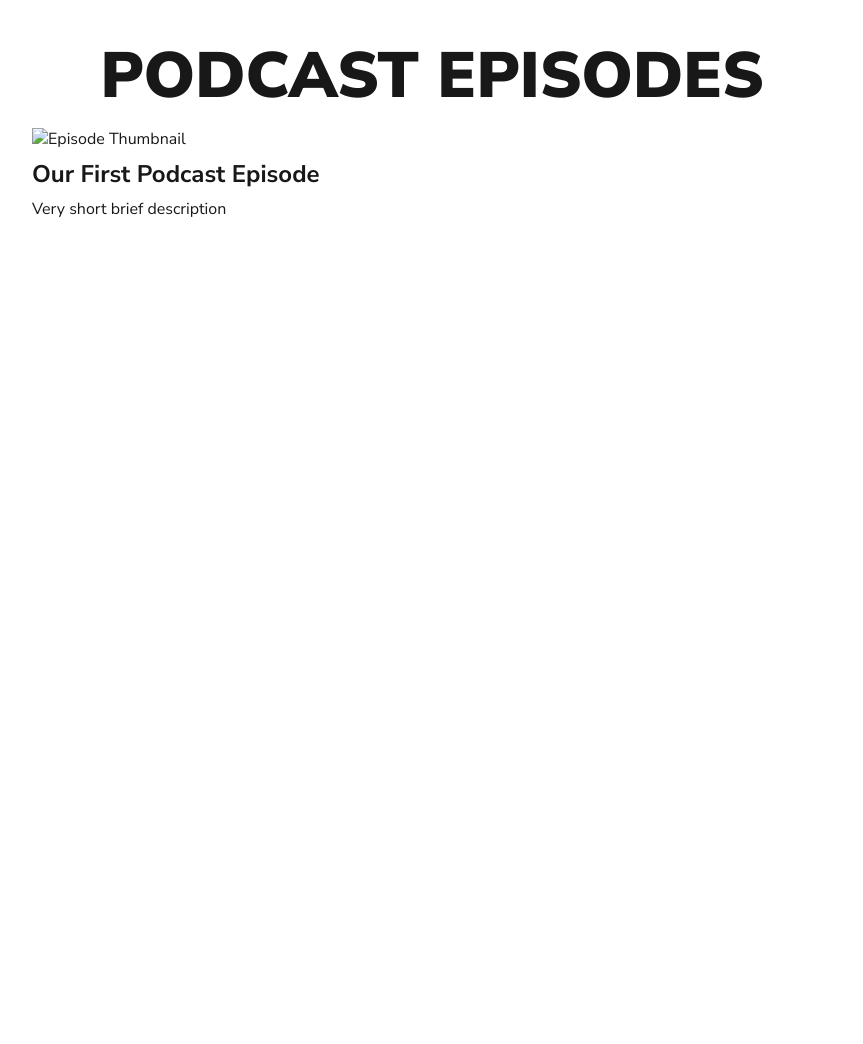
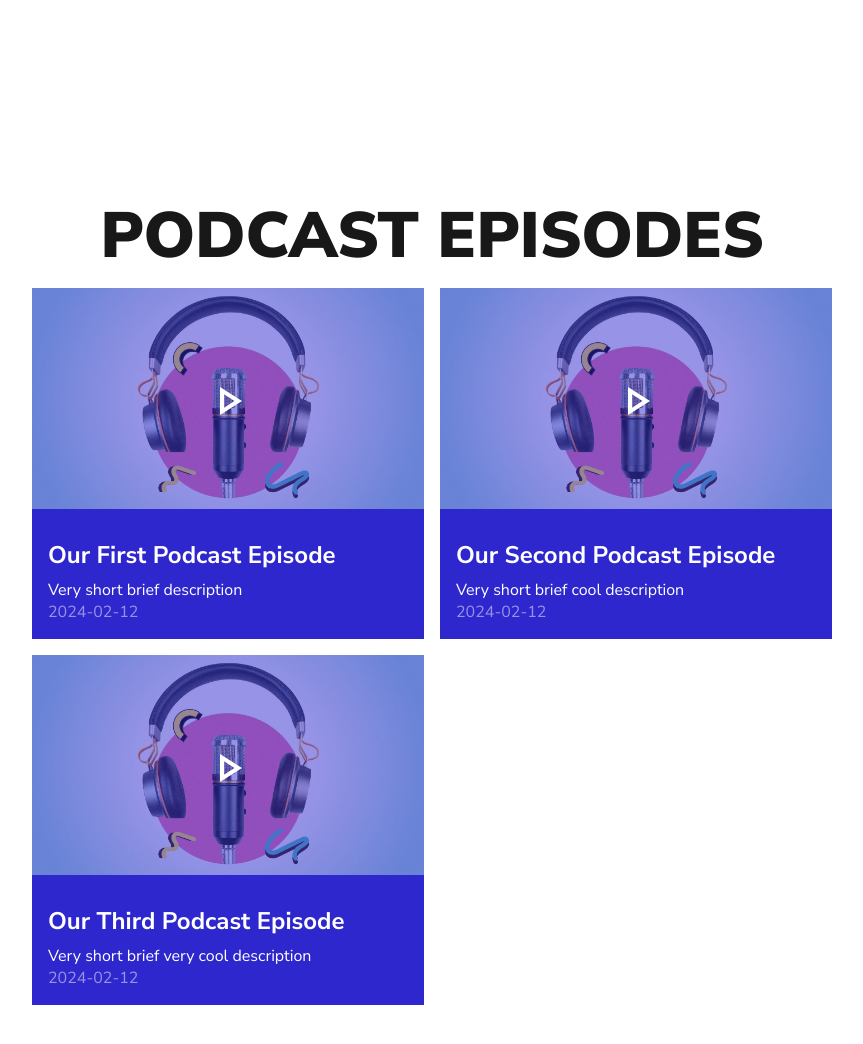
Before and after one commit to CKAY-9/podcast-website, a plain HTML site: page index.html in a window 1280 px wide. Shown: the part 856-1900 px from the top of the page, without its empty margins (208-1071 px from the left). Before the commit the page ends 1156 px from the top, so only its background shows below. Drawn offline with Linux system fonts and the light colour scheme.

Commit message:
Somewhat usable version.

```diff
--- a/index.html
+++ b/index.html
@@ -17,7 +17,7 @@
         <section class="members" id="members">
         </section>
       </div>
-      <img src="./content/expand_more.svg" alt="Down" class="expand_from_splash" />
+      <img src="./content/expand_more.svg" alt="Down" class="expand_from_splash" id="expand" />
     </div>
     <main class="container">
       <section>
--- a/index.js
+++ b/index.js
@@ -2,18 +2,18 @@ const members = [
   {
     "name": "Some Dude #1",
     "description": "Some Dude #1 Description",
-    "image": "mE50sH.webp"
+    "image": "sample.webp"
   },
   {
     "name": "Some Dude #2",
     "description": "Some Dude #2 Description",
-    "image": "mE50sH.webp"
+    "image": "sample.webp"
   },
   {
   "name": "Some Dude #3",
   "description": "Some Dude #3 Description",
-  "image": "mE50sH.webp"
-  }
+  "image": "sample.webp"
+  },
 ];
 const podcast_name = "The Podcast Name";
 const podcast_description = "The Podcast Description. Write whatever you want here";
@@ -22,9 +22,24 @@ const podcast_episodes = [
   {
     "name": "Our First Podcast Episode",
     "description": "Very short brief description",
-    "thumbnail": "",
-    "audio_file": ""
-  }
+    "date": "2024-02-12",
+    "thumbnail": "sample.webp",
+    "audio_file": new Audio("./content/sample.mp3")
+  },
+  {
+    "name": "Our Second Podcast Episode",
+    "description": "Very short brief cool description",
+    "date": "2024-02-12",
+    "thumbnail": "sample.webp",
+    "audio_file": new Audio("./content/sample.mp3")
+  },
+  {
+    "name": "Our Third Podcast Episode",
+    "description": "Very short brief very cool description",
+    "date": "2024-02-12",
+    "thumbnail": "sample.webp",
+    "audio_file": new Audio("./content/sample.mp3")
+  },
 ]
 
 // DONT EDIT THIS STUFF
@@ -42,16 +57,54 @@ for (let i = 0; i < members.length; i++) {
   `;
 }
 
-const episodes_container = document.getElementById("episodes")
+const episodes_container = document.getElementById("episodes");
+
+const play_podcast = (podcast) => {
+  const play_button = document.getElementById("play-" + podcast);
+  play_button.style.opacity = "0";
+  play_button.style.zIndex = "1";
+  const pause_button = document.getElementById("pause-" + podcast);
+  pause_button.style.opacity = "1";
+  pause_button.style.zIndex = "2"
+
+  podcast_episodes[podcast].audio_file.play();
+}
+
+const stop_podcast = (podcast) => {
+  const play_button = document.getElementById("play-" + podcast);
+  play_button.style.opacity = "1";
+  play_button.style.zIndex = "2";
+  const pause_button = document.getElementById("pause-" + podcast);
+  pause_button.style.opacity = "0";
+  pause_button.style.zIndex = "1";
+
+  podcast_episodes[podcast].audio_file.pause();
+}
+
 for (let i = 0; i < podcast_episodes.length; i++) {
   const episode = podcast_episodes[i];
   episodes_container.innerHTML += `
     <div class="episode">
-      <img src="./content/${episode.thumbnail}" alt="Episode Thumbnail" />
+      <div style="position: relative">
+        <img src="./content/${episode.thumbnail}" alt="Episode Thumbnail" />
+        <button class="play_podcast" style="opacity: 0;" id="pause-${i}" onclick="stop_podcast(${i})"><img src="./content/pause.svg" alt="Play" style="filter: invert(1)" /></button>
+        <button class="play_podcast" id="play-${i}" onclick="play_podcast(${i})"><img src="./content/play.svg" alt="Play" style="filter: invert(1)" /></button>
+      </div>
       <div class="info">
         <h2>${episode.name}</h2>
         <span>${episode.description}</span>
+        <br />
+        <span style="filter: opacity(0.5)">${episode.date}</span>
       </div>
     </div>
   `;
 }
+
+const scroll_down_img = document.getElementById("expand");
+document.onscroll = () => {
+  if (window.pageYOffset >= 100) {
+    scroll_down_img.style.opacity = "0"
+  } else {
+    scroll_down_img.style.opacity = "1"
+  }
+}
--- a/style.css
+++ b/style.css
@@ -33,6 +33,7 @@ h1, h2, h3 {
   align-items: center;
   justify-content: center;
   color: var(--background);
+  margin-bottom: 15rem;
 }
 
 .splash .content {
@@ -55,6 +56,7 @@ h1, h2, h3 {
   width: 3rem;
   height: 3rem;
   filter: invert(1);
+  transition: 1s ease opacity;
 }
 
 .members {
@@ -70,6 +72,12 @@ h1, h2, h3 {
   align-items: center;
   gap: 3rem;
   box-shadow: var(--primary-shadow);
+  transform: scale(1);
+  transition: 0.35s ease transform;
+}
+
+.member:hover {
+  transform: scale(1.025) rotate(-1deg);
 }
 
 .member img {
@@ -87,5 +95,55 @@ h1, h2, h3 {
 .container {
   display: flex;
   flex-direction: column;
-  margin: 5rem 15rem;
+  margin: 10rem 15rem;
 }
+
+.episodes {
+  display: grid;
+  grid-template-columns: repeat(auto-fit, minmax(300px, 2fr));
+  gap: 1rem;
+}
+
+.episode {
+  display: flex;
+  flex-direction: column;
+  color: var(--background);
+  background-color: var(--primary);
+  transform: scale(1);
+  transition: 0.35s ease transform;
+}
+
+.episode:hover {
+  transform: scale(1.025);
+}
+
+.episode .info {
+  padding: 1rem;
+}
+
+.episode img {
+  width: 100%;
+  height: auto;
+  object-fit: cover;
+  filter: opacity(0.5);
+  transition: 0.35s ease filter;
+}
+
+.episode img:hover {
+  filter: opacity(1);
+  cursor: pointer;
+}
+
+.play_podcast {
+  position: absolute;
+  top: 50%;
+  left: 50%;
+  transform: translate(-50%, -50%);
+  width: 5rem;
+  height: 5rem;
+  padding: 1rem;
+  background-color: transparent;
+  border-radius: 50%;
+  outline: none;
+  border: transparent;
+}
```
Also changed, not shown: content/mE50sH.webp (deleted), content/pause.svg (added), content/play.svg (added), content/sample.webp (added), 2 other files.
